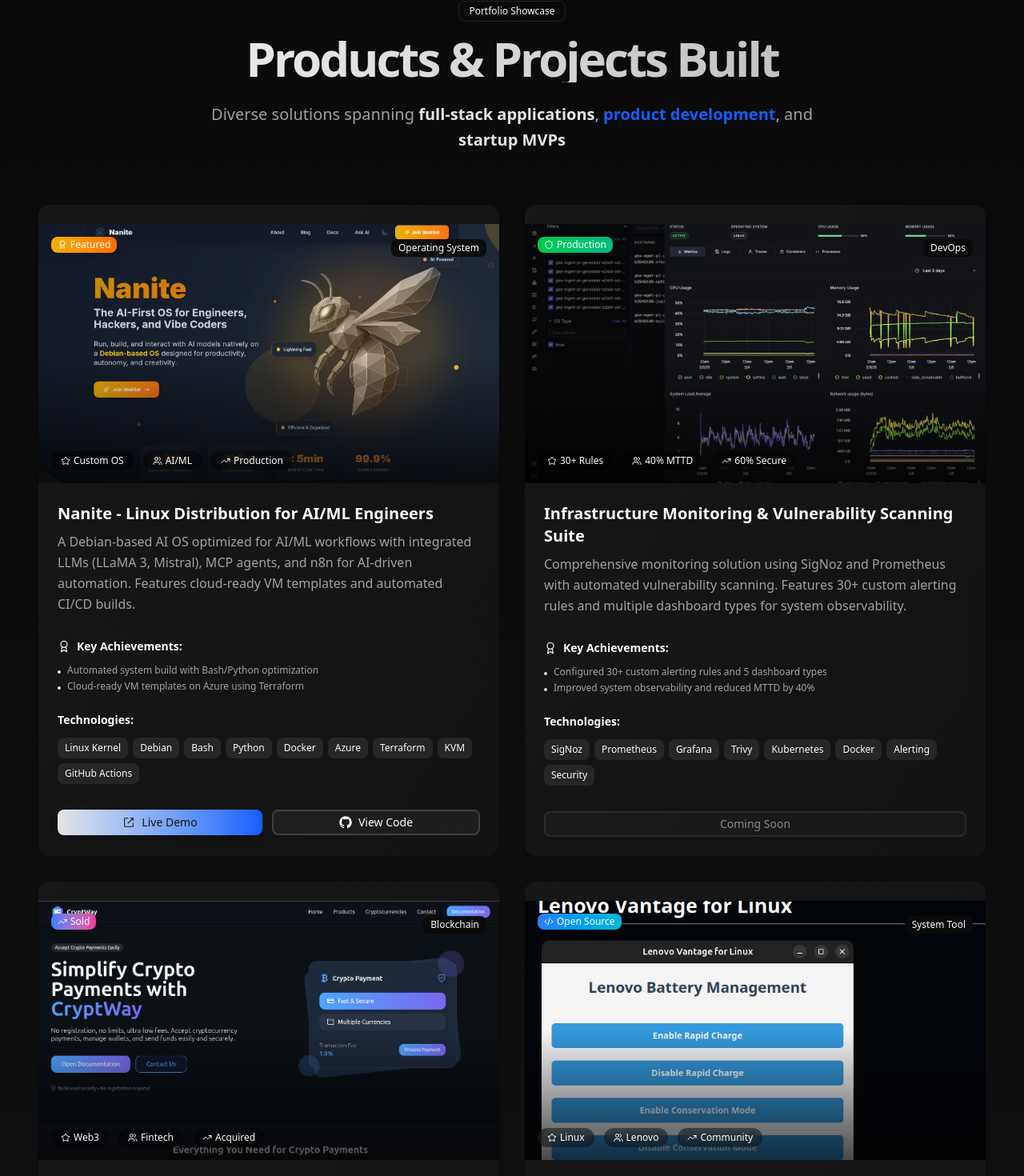
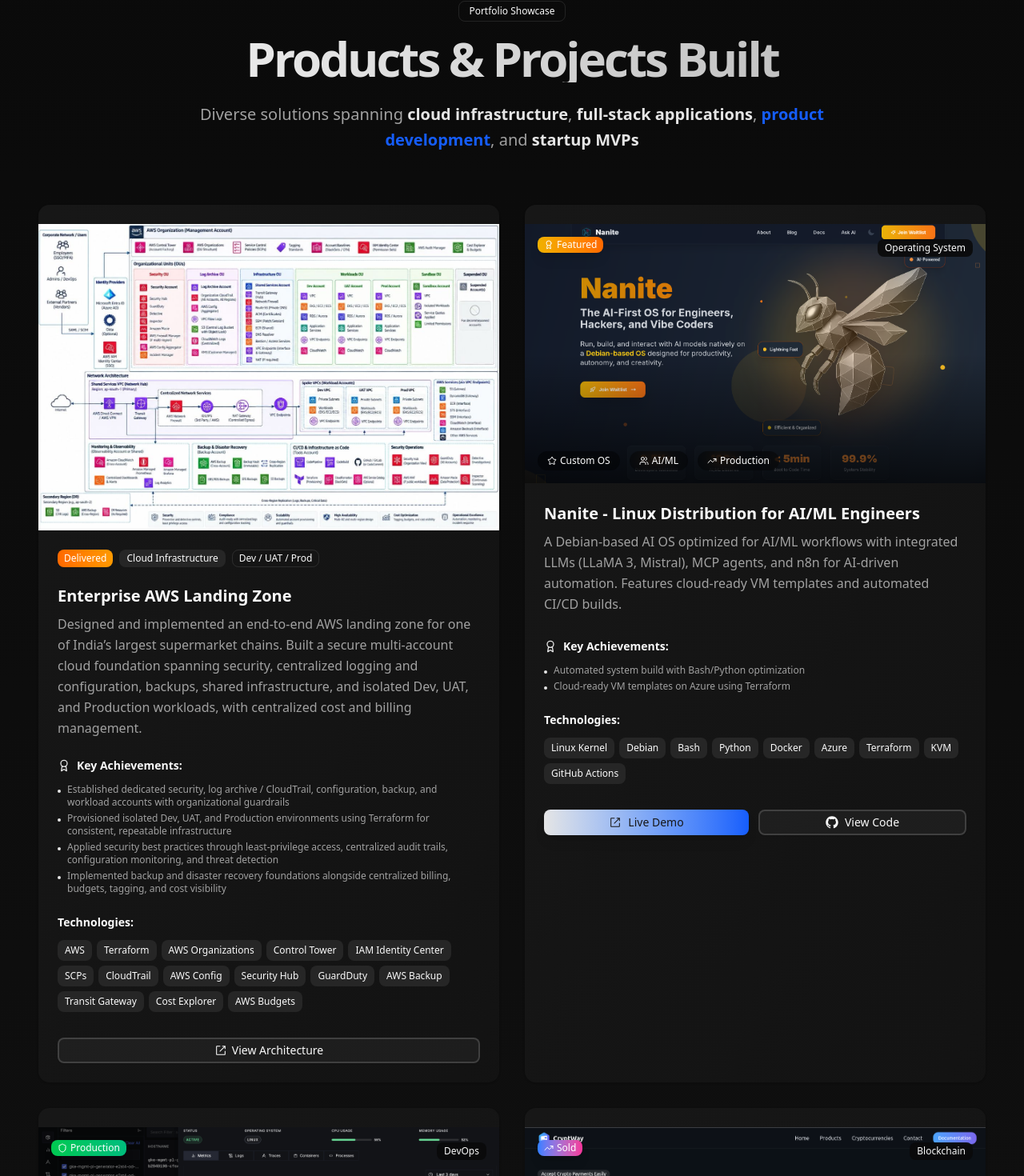
Before and after one commit to yashbhangale/yashbhangale.github.io, a Next.js app: page / in a window 1280 px wide. Shown: the part 4777-6247 px from the top of the page at 80% size. Built offline with nearby package versions, Linux system fonts and the light colour scheme.

Commit message:
added landing zone project

```diff
--- a/src/components/portfolio/Projects.tsx
+++ b/src/components/portfolio/Projects.tsx
@@ -6,6 +6,24 @@
 import Image from "next/image";
 
 const projects = [
+  {
+    title: "Enterprise AWS Landing Zone",
+    description: "Designed and implemented an end-to-end AWS landing zone for one of India’s largest supermarket chains. Built a secure multi-account cloud foundation spanning security, centralized logging and configuration, backups, shared infrastructure, and isolated Dev, UAT, and Production workloads, with centralized cost and billing management.",
+    technologies: ["AWS", "Terraform", "AWS Organizations", "Control Tower", "IAM Identity Center", "SCPs", "CloudTrail", "AWS Config", "Security Hub", "GuardDuty", "AWS Backup", "Transit Gateway", "Cost Explorer", "AWS Budgets"],
+    liveUrl: "#",
+    githubUrl: "#",
+    image: "/imgs/aws-landing-zone-architecture.png",
+    architecture: true,
+    status: "Delivered",
+    stats: { stars: "Multi-Account", users: "Dev / UAT / Prod", growth: "Terraform" },
+    category: "Cloud Infrastructure",
+    achievements: [
+      "Established dedicated security, log archive / CloudTrail, configuration, backup, and workload accounts with organizational guardrails",
+      "Provisioned isolated Dev, UAT, and Production environments using Terraform for consistent, repeatable infrastructure",
+      "Applied security best practices through least-privilege access, centralized audit trails, configuration monitoring, and threat detection",
+      "Implemented backup and disaster recovery foundations alongside centralized billing, budgets, tagging, and cost visibility"
+    ]
+  },
   {
     title: "Nanite - Linux Distribution for AI/ML Engineers",
     description: "A Debian-based AI OS optimized for AI/ML workflows with integrated LLMs (LLaMA 3, Mistral), MCP agents, and n8n for AI-driven automation. Features cloud-ready VM templates and automated CI/CD builds.",
@@ -96,6 +114,7 @@
 const getStatusColor = (status: string) => {
   switch (status) {
     case "Featured": return "bg-gradient-to-r from-yellow-500 to-orange-500";
+    case "Delivered": return "bg-gradient-to-r from-orange-500 to-amber-500";
     case "Production": return "bg-gradient-to-r from-green-500 to-emerald-500";
     case "Sold": return "bg-gradient-to-r from-blue-500 to-pink-500";
     case "Open Source": return "bg-gradient-to-r from-blue-500 to-cyan-500";
@@ -106,6 +125,7 @@
 const getStatusIcon = (status: string) => {
   switch (status) {
     case "Featured": return Award;
+    case "Delivered": return Shield;
     case "Production": return Shield;
     case "Sold": return TrendingUp;
     case "Open Source": return Code2;
@@ -133,6 +153,7 @@
           </h2>
           <p className="mx-auto max-w-[800px] text-xl text-muted-foreground leading-relaxed">
             Diverse solutions spanning{" "}
+            <span className="text-primary font-semibold">cloud infrastructure</span>,{" "}
             <span className="text-primary font-semibold">full-stack applications</span>,{" "}
             <span className="text-blue-600 font-semibold">product development</span>, and{" "}
             <span className="text-primary font-semibold">startup MVPs</span>
@@ -142,6 +163,7 @@
         <div className="grid gap-8 lg:grid-cols-2 px-8">
           {projects.map((project, index) => {
             const StatusIcon = getStatusIcon(project.status);
+            const isArchitecture = "architecture" in project && project.architecture;
             return (
               <Card
                 key={index}
@@ -150,7 +172,21 @@
                 itemType="https://schema.org/CreativeWork"
               >
                 {/* Project Image */}
-                <div className="relative aspect-video overflow-hidden bg-gradient-to-br from-muted/10 to-muted/30">
+                <div className={`relative overflow-hidden ${isArchitecture ? "bg-white" : "aspect-video bg-gradient-to-br from-muted/10 to-muted/30"}`}>
+                  {isArchitecture ? (
+                    <a href={project.image} target="_blank" rel="noopener noreferrer" aria-label="Open AWS landing zone architecture at full size">
+                      <Image
+                        src={project.image}
+                        alt="AWS landing zone architecture showing account isolation, security guardrails, centralized logging, networking, backup, and Dev, UAT, and Production workloads"
+                        width={1280}
+                        height={853}
+                        className="w-full h-auto"
+                        sizes="(max-width: 1024px) 100vw, 50vw"
+                        itemProp="image"
+                      />
+                    </a>
+                  ) : (
+                    <>
                   <Image
                     src={project.image}
                     alt={`${project.title} - ${project.description.slice(0, 50)}...`}
@@ -192,9 +228,18 @@
                       </div>
                     </div>
                   </div>
+                    </>
+                  )}
                 </div>
 
                 <CardHeader className="space-y-4">
+                  {isArchitecture && (
+                    <div className="flex flex-wrap gap-2">
+                      <Badge className={`${getStatusColor(project.status)} text-white border-0`}>Delivered</Badge>
+                      <Badge variant="secondary">{project.category}</Badge>
+                      <Badge variant="outline">Dev / UAT / Prod</Badge>
+                    </div>
+                  )}
                   <div className="space-y-2">
                     <CardTitle className="text-xl group-hover:text-primary transition-colors" itemProp="name">
                       {project.title}
@@ -213,7 +258,7 @@
                       Key Achievements:
                     </h4>
                     <ul className="space-y-1" itemProp="achievements">
-                      {project.achievements.slice(0, 2).map((achievement, idx) => (
+                      {project.achievements.slice(0, isArchitecture ? project.achievements.length : 2).map((achievement, idx) => (
                         <li key={idx} className="text-xs text-muted-foreground flex items-start gap-2">
                           <span className="w-1 h-1 bg-primary rounded-full mt-2 flex-shrink-0"></span>
                           {achievement}
@@ -280,7 +325,15 @@
                         </a>
                       </Button>
                     )}
-                    {project.liveUrl === "#" && project.githubUrl === "#" && (
+                    {isArchitecture && (
+                      <Button variant="outline" className="flex-1 border-2" size="sm" asChild>
+                        <a href={project.image} target="_blank" rel="noopener noreferrer">
+                          <ExternalLinkIcon className="h-4 w-4" />
+                          View Architecture
+                        </a>
+                      </Button>
+                    )}
+                    {!isArchitecture && project.liveUrl === "#" && project.githubUrl === "#" && (
                       <Button
                         variant="outline"
                         className="flex-1 border-2"
```
Also changed, not shown: dumps/Pasted image.png (added), public/imgs/aws-landing-zone-architecture.png (added).
